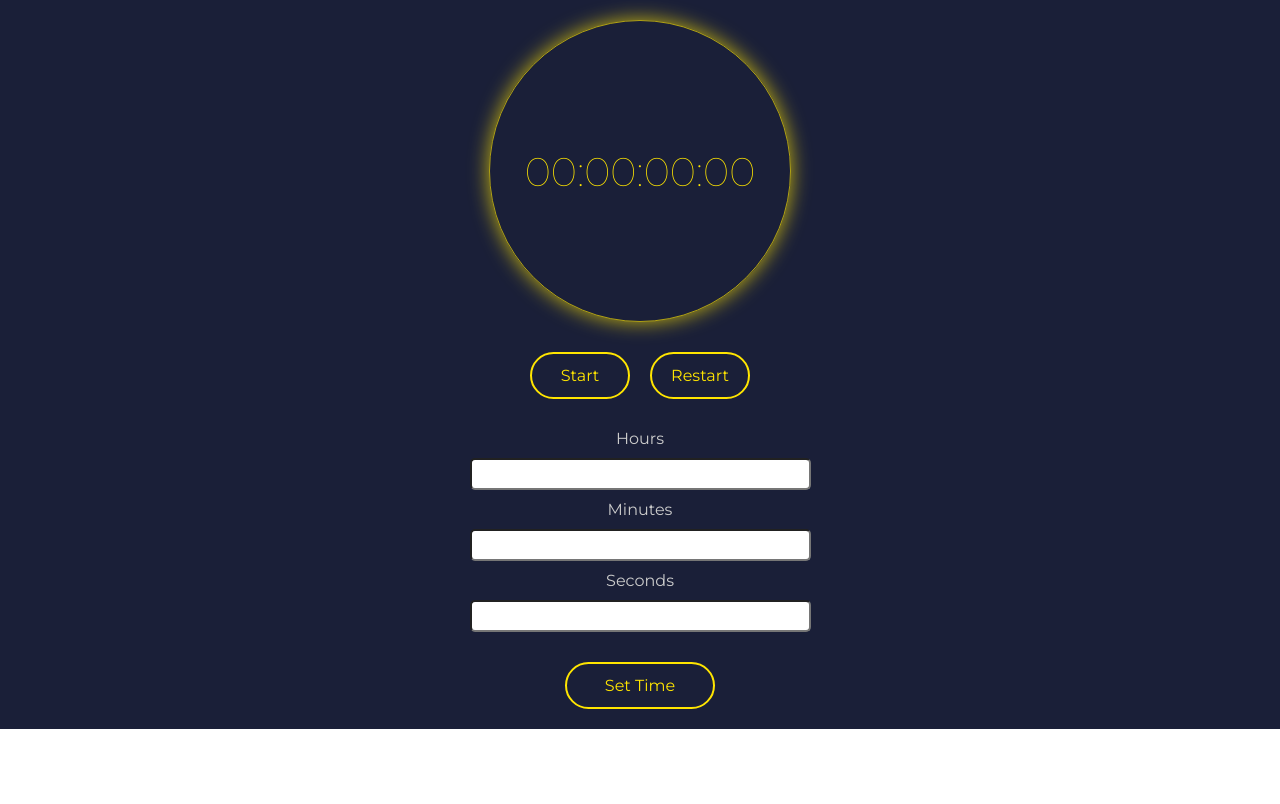
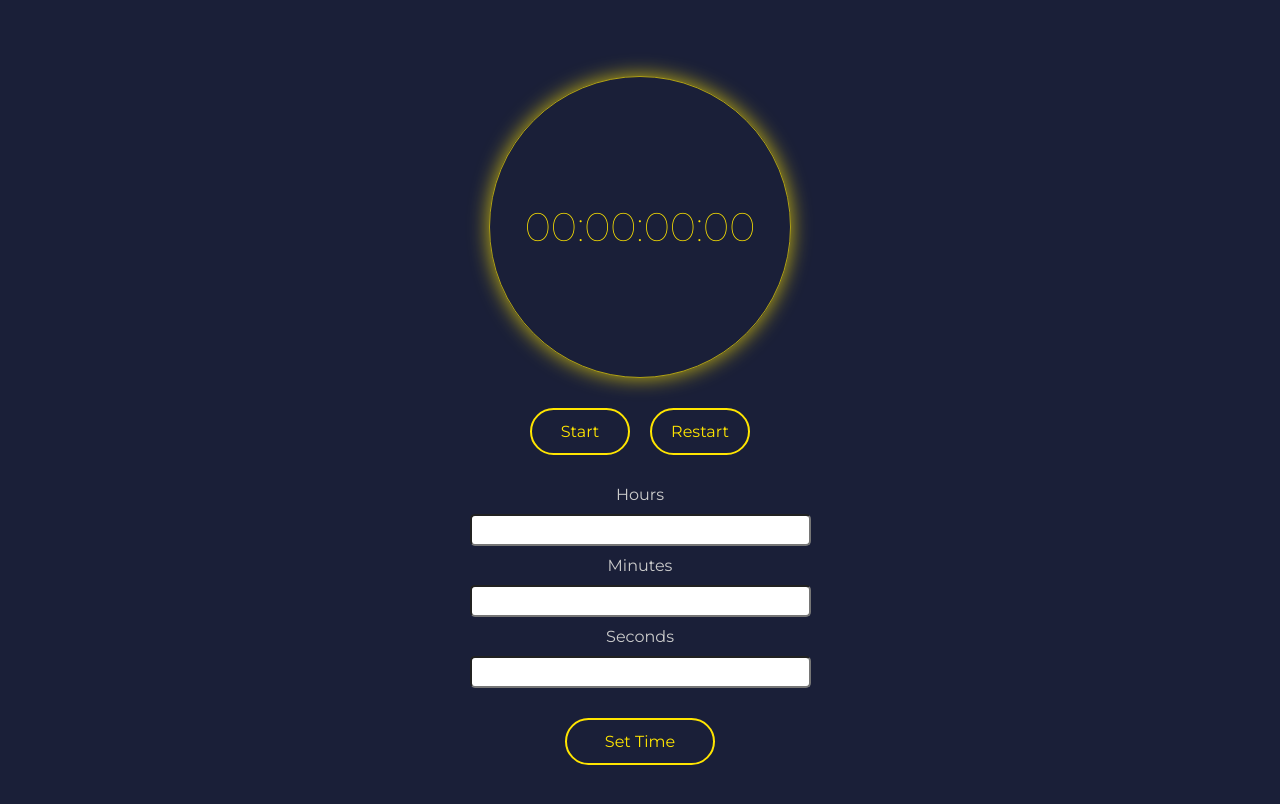
Before and after one commit to AChapeton/stopwatch, a React (Create React App) app: page / in a window 1280 px wide. Shown: the top 804 px of the page. Built offline with nearby package versions, Linux system fonts and the light colour scheme.

Commit message:
Fix height 2

```diff
--- a/src/styles.module.css
+++ b/src/styles.module.css
@@ -11,3 +11,9 @@
   height: auto;
   padding: 20px 0;
 }
+
+@media (min-width: 1024px) {
+  .container {
+    height: 100vh;
+  }
+}
```
